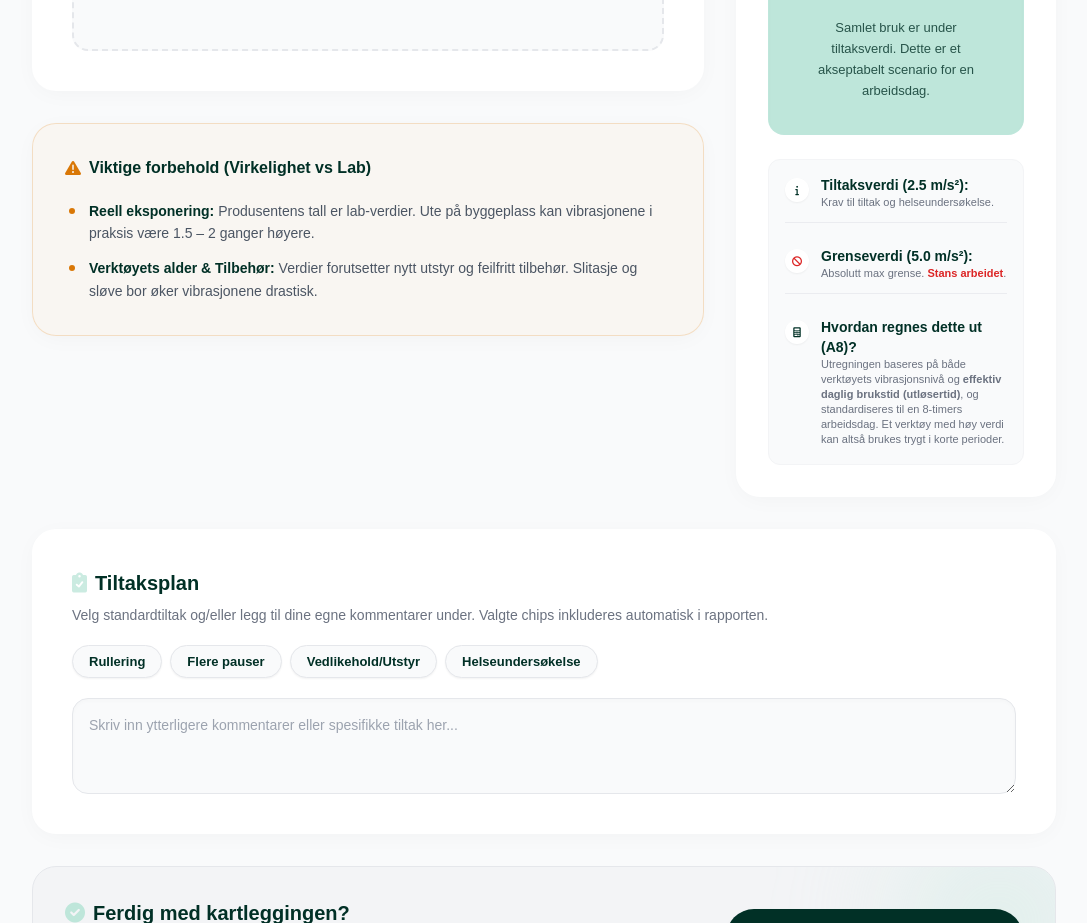
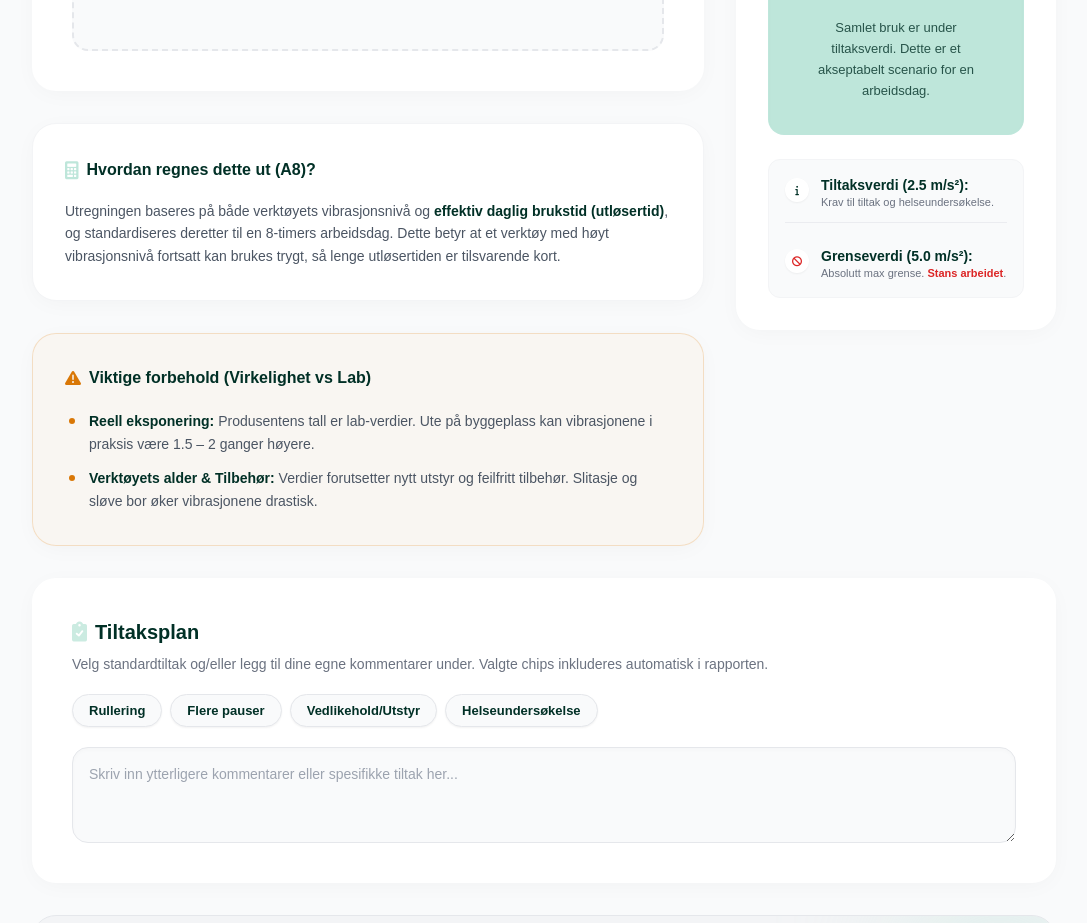
Before and after one commit to AreMartin/Vibrasjonskalkulator, a plain HTML site: page index.html in a window 1280 px wide. Shown: the part 885-1808 px from the top of the page, without its empty margins (96-1183 px from the left). Drawn offline with nearby package versions, Linux system fonts and the light colour scheme.

Commit message:
Update index.html

```diff
--- a/index.html
+++ b/index.html
@@ -183,6 +183,16 @@
                     </div>
                 </div>
 
+                <!-- INFO BOKS (UTREGNING) -->
+                <div class="bg-white rounded-3xl shadow-soft p-6 sm:p-8 border border-gray-100 flex flex-col gap-3 text-sm">
+                    <h3 class="font-bold text-brand-dark flex items-center gap-2 text-base">
+                        <i class="fas fa-calculator text-brand-mint text-lg"></i> Hvordan regnes dette ut (A8)?
+                    </h3>
+                    <p class="text-gray-600 mt-1 text-[14px] leading-relaxed">
+                        Utregningen baseres på både verktøyets vibrasjonsnivå og <strong class="text-brand-dark">effektiv daglig brukstid (utløsertid)</strong>, og standardiseres deretter til en 8-timers arbeidsdag. Dette betyr at et verktøy med høyt vibrasjonsnivå fortsatt kan brukes trygt, så lenge utløsertiden er tilsvarende kort.
+                    </p>
+                </div>
+
                 <!-- ADVARSEL BOKS (FORBEHOLD) -->
                 <div class="bg-brand-peach/10 rounded-3xl p-6 sm:p-8 border border-brand-gold/20 flex flex-col gap-3 text-sm shadow-soft">
                     <h3 class="font-bold text-brand-dark flex items-center gap-2 text-base">
@@ -245,16 +255,6 @@
                             <div class="text-gray-700 leading-snug w-full">
                                 <span class="font-bold text-brand-dark">Grenseverdi (<span id="infoMaxLimit">5.0</span> m/s²):</span><br>
                                 <span class="text-gray-500 text-[11px]">Absolutt max grense. <span class="font-bold text-brand-red">Stans arbeidet</span>.</span>
-                            </div>
-                        </div>
-                        <div class="border-t border-gray-200/70 pt-3"></div>
-                        <div class="flex items-start gap-3">
-                            <div class="w-6 h-6 rounded-full bg-white shadow-sm flex items-center justify-center shrink-0 mt-0.5">
-                                <i class="fas fa-calculator text-brand-dark text-[10px]"></i>
-                            </div>
-                            <div class="text-gray-700 leading-snug w-full">
-                                <span class="font-bold text-brand-dark">Hvordan regnes dette ut (A8)?</span><br>
-                                <span class="text-gray-500 text-[11px]">Utregningen baseres på både verktøyets vibrasjonsnivå og <strong>effektiv daglig brukstid (utløsertid)</strong>, og standardiseres til en 8-timers arbeidsdag. Et verktøy med høy verdi kan altså brukes trygt i korte perioder.</span>
                             </div>
                         </div>
                     </div>
```
